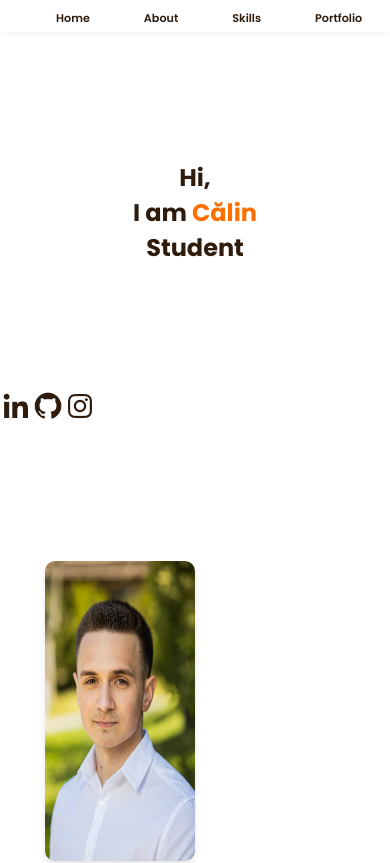
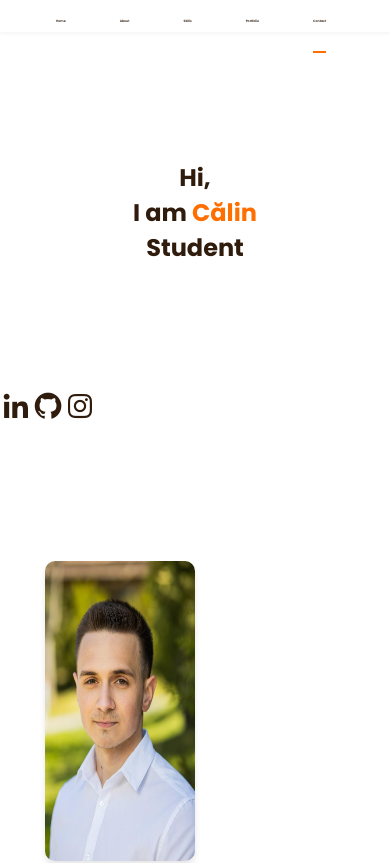
Before and after one commit to StroiaCalin/Resume4, a React (Vite) app: page / in a window 390 px wide. Shown: the top 863 px of the page. Built offline with nearby package versions, Linux system fonts and the light colour scheme.

Commit message:
twenty-three

```diff
--- a/public/styles.css
+++ b/public/styles.css
@@ -468,7 +468,7 @@ img {
   }
 
   .nav__link {
-    font-size: 0.7rem; /* Micsorează și mai mult dimensiunea fontului pentru link-uri */
+    font-size: 0.2rem; /* Micsorează și mai mult dimensiunea fontului pentru link-uri */
   }
 
   .nav__toggle {
```
